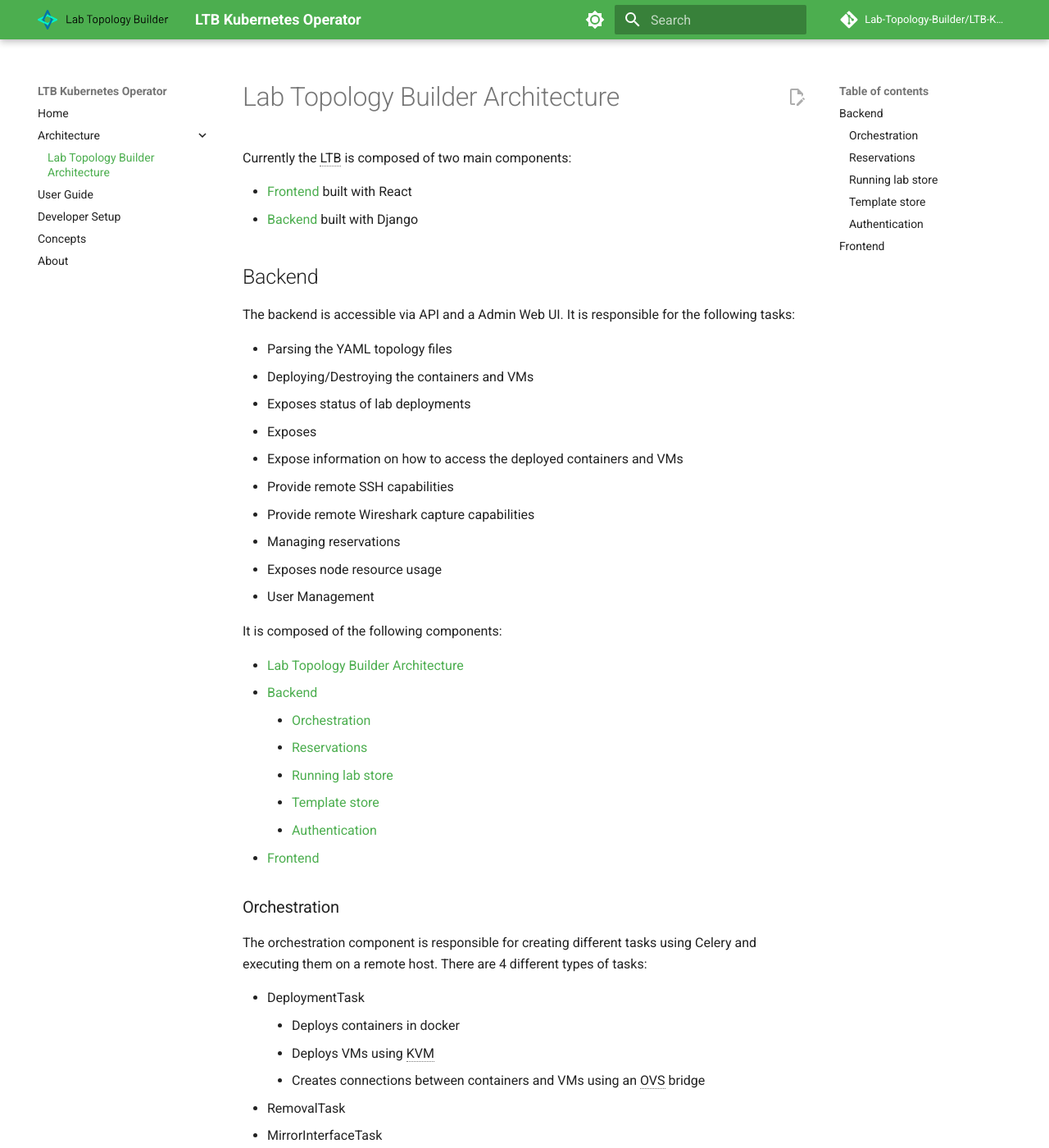
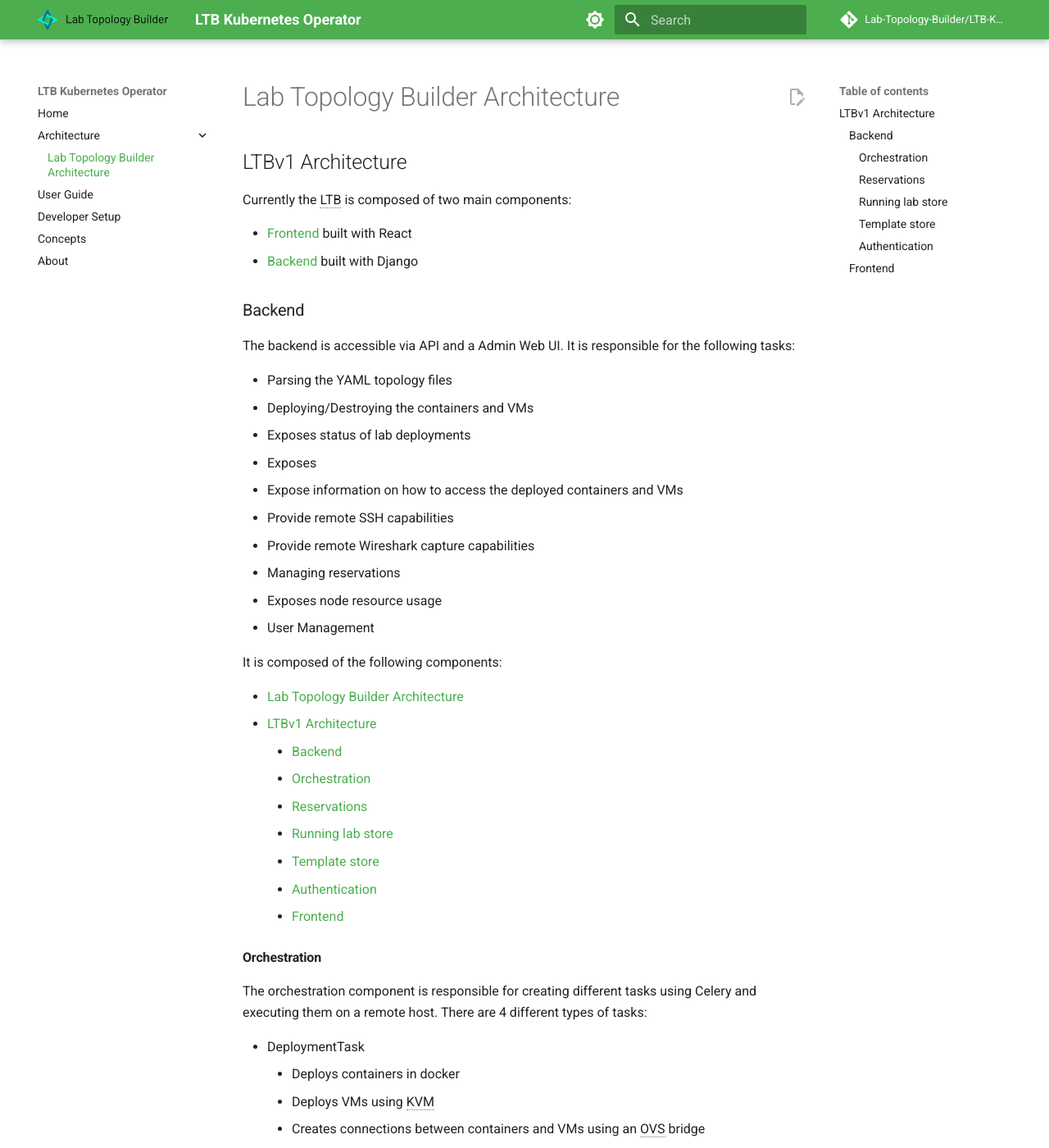
Before and after one commit to Lab-Topology-Builder/LTB-K8s-Backend, an MkDocs documentation site: the page built from docs/architecture/ltb-architecture.md, in a window 1280 px wide and 1400 px high. Shown: the whole window at 82% size. Built offline with MkDocs 1.6.1 and Material for MkDocs 9.7.7, drawn with Linux system fonts in a browser that asks for light colours; comment, search, counter and statistics services are not loaded.

Commit message:
Add specify that current architecture description is of ltbv1

```diff
--- a/docs/architecture/ltb-architecture.md
+++ b/docs/architecture/ltb-architecture.md
@@ -1,11 +1,12 @@
 # Lab Topology Builder Architecture
 
+## LTBv1 Architecture
 Currently the LTB is composed of two main components:
 
 - [Frontend](#frontend) built with React
 - [Backend](#backend) built with Django
 
-## Backend
+### Backend
 
 The backend is accessible via API and a Admin Web UI.
 It is responsible for the following tasks:
@@ -24,15 +25,16 @@
 It is composed of the following components:
 
 - [Lab Topology Builder Architecture](#lab-topology-builder-architecture)
-  - [Backend](#backend)
-    - [Orchestration](#orchestration)
-    - [Reservations](#reservations)
-    - [Running lab store](#running-lab-store)
-    - [Template store](#template-store)
-    - [Authentication](#authentication)
-  - [Frontend](#frontend)
+  - [LTBv1 Architecture](#ltbv1-architecture)
+    - [Backend](#backend)
+      - [Orchestration](#orchestration)
+      - [Reservations](#reservations)
+      - [Running lab store](#running-lab-store)
+      - [Template store](#template-store)
+      - [Authentication](#authentication)
+    - [Frontend](#frontend)
 
-### Orchestration
+#### Orchestration
 
 The orchestration component is responsible for creating different tasks using Celery and executing them on a remote host.
 There are 4 different types of tasks:
@@ -45,13 +47,13 @@
 - MirrorInterfaceTask
 - SnapshotTask
 
-### Reservations
+#### Reservations
 The reservation component is responsible for reserving system resources in advance.
 
-### Running lab store
+#### Running lab store
 This component is responsible for storing information about running labs.
-### Template store
+#### Template store
 This component is responsible for storing lab templates.
-### Authentication
+#### Authentication
 This component is responsible for user authentication and management.
-## Frontend
+### Frontend
```
